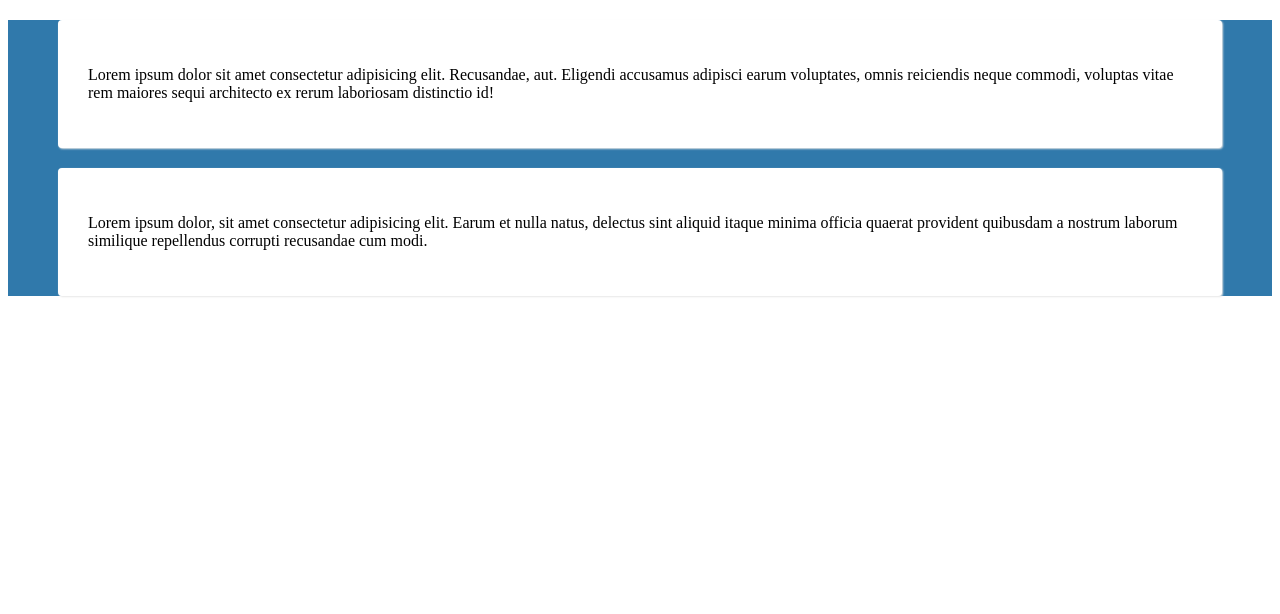
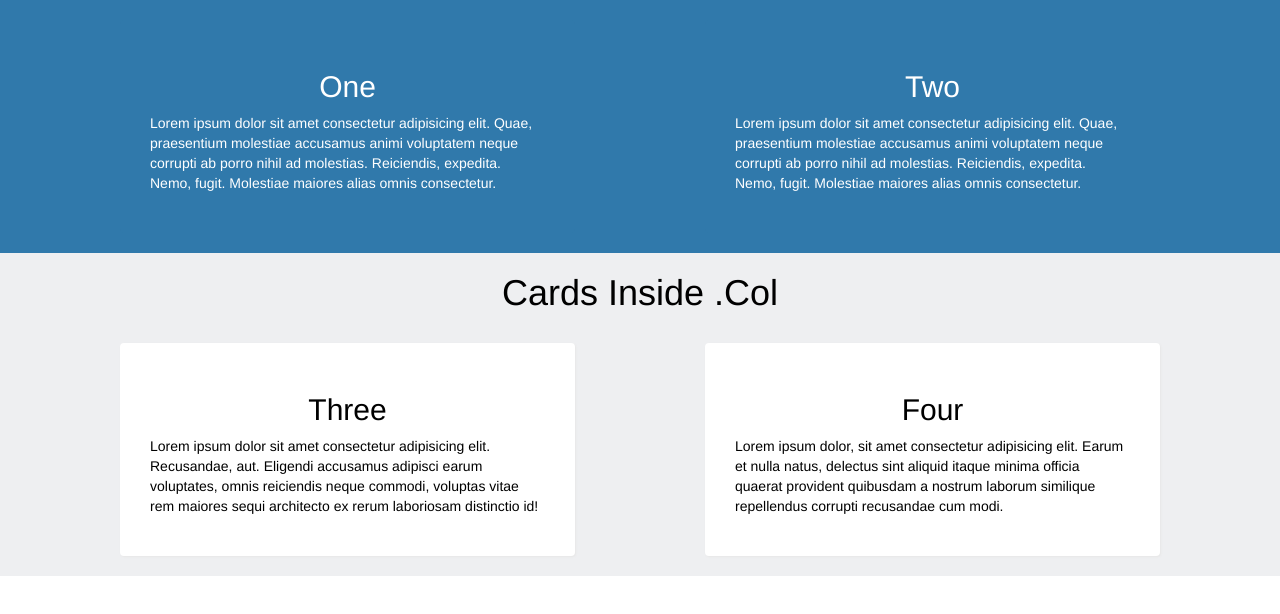
Before and after one commit to msmithboise/twogrid, a plain HTML site: page index.html in a window 1280 px wide. Drawn offline with nearby package versions, Linux system fonts and the light colour scheme.

Commit message:
more changes

```diff
--- a/index.html
+++ b/index.html
@@ -7,23 +7,67 @@
     <meta http-equiv="X-UA-Compatible" content="ie=edge">
     <title>Document</title>
     <link rel="stylesheet" href="style.css">
+    <link rel="stylesheet" href="https://maxcdn.bootstrapcdn.com/bootstrap/3.3.7/css/bootstrap.min.css">
 </head>
 
 <body>
-    <div class="bg-blue">
-        <div class="row">
-            <div class="col-xs-12 col-md-6">
-                <div class="card-white">
-                    <p>Lorem ipsum dolor sit amet consectetur adipisicing elit. Recusandae, aut. Eligendi accusamus adipisci earum voluptates, omnis reiciendis neque commodi, voluptas vitae rem maiores sequi architecto ex rerum laboriosam distinctio id!</p>
+
+    <div class="outside">
+        <div class="bg-blue">
+            <div class="container">
+
+                <div class="row">
+                        <div class="col-xs-12 col-md-6">
+                            <div class="card-blue">
+                                <h2>One</h2>
+                            <p>Lorem ipsum dolor sit amet consectetur adipisicing elit. Quae, praesentium molestiae accusamus animi voluptatem neque corrupti ab porro nihil ad molestias. Reiciendis, expedita. Nemo, fugit. Molestiae maiores alias omnis consectetur.</p>
                 </div>
             </div>
             <div class="col-xs-12 col-md-6">
-                <div class="card-white">
-                    <p>Lorem ipsum dolor, sit amet consectetur adipisicing elit. Earum et nulla natus, delectus sint aliquid itaque minima officia quaerat provident quibusdam a nostrum laborum similique repellendus corrupti recusandae cum modi.</p>
+                    <div class="card-blue">
+                        <h2>Two</h2>
+                    <p>Lorem ipsum dolor sit amet consectetur adipisicing elit. Quae, praesentium molestiae accusamus animi voluptatem neque corrupti ab porro nihil ad molestias. Reiciendis, expedita. Nemo, fugit. Molestiae maiores alias omnis consectetur.</p>
+
+
+        </div>
+    </div>
+    </div>
+</div>
+
+
+
+    <div class "inside">
+        <div class="bg-white">
+
+            <div class="container">
+                    <h1>Cards Inside .Col</h1>
+                <div class="row">
+                    <div class="col-xs-12 col-md-6">
+                        <div class="card-white">
+                            <h2>Three</h2>
+                            <p>Lorem ipsum dolor sit amet consectetur adipisicing elit. Recusandae, aut. Eligendi accusamus
+                                adipisci earum voluptates, omnis reiciendis neque commodi, voluptas vitae rem maiores sequi
+                                architecto ex rerum laboriosam distinctio id!</p>
+                        </div>
+                    </div>
+                    <div class="col-xs-12 col-md-6">
+                        <div class="card-white">
+                            <h2>Four</h2>
+                            <p>Lorem ipsum dolor, sit amet consectetur adipisicing elit. Earum et nulla natus, delectus sint
+                                aliquid itaque minima officia quaerat provident quibusdam a nostrum laborum similique repellendus
+                                corrupti recusandae cum modi.</p>
+                        </div>
+                    </div>
                 </div>
             </div>
+
         </div>
     </div>
+
+
+
+
+
 </body>
 
 </html>
--- a/style.css
+++ b/style.css
@@ -1,6 +1,10 @@
-.bg-blue {
-    background: #3079AB;
+.bg-white {
+    background: #EEEFF1;
     color: black;
+  }
+
+  .bg-blue{
+      background: #3079AB;
   }
 
   .card-white {
@@ -9,4 +13,26 @@
     box-shadow: 1px 1px 2px #e7e7e7;
     border-radius: 4px;
     margin: 20px 50px;
+
   }
+
+  .card-blue{
+    background: #3079AB;
+    padding: 30px;
+
+    border-radius: 4px;
+    margin: 20px 50px;
+  }
+
+  .outside{
+      color: white;
+  }
+
+  h2{
+      text-align: center;
+  }
+
+  h1{
+      text-align: center;
+
+  }
```
